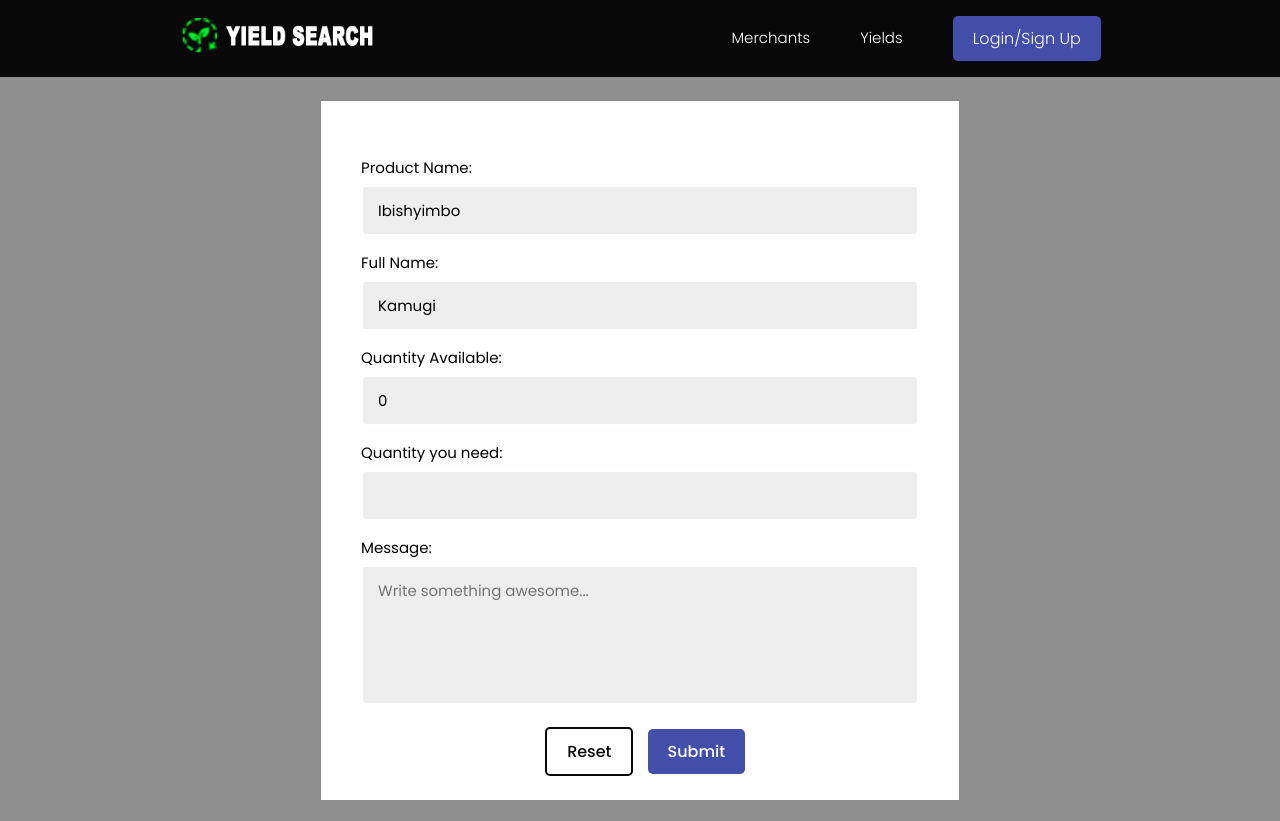
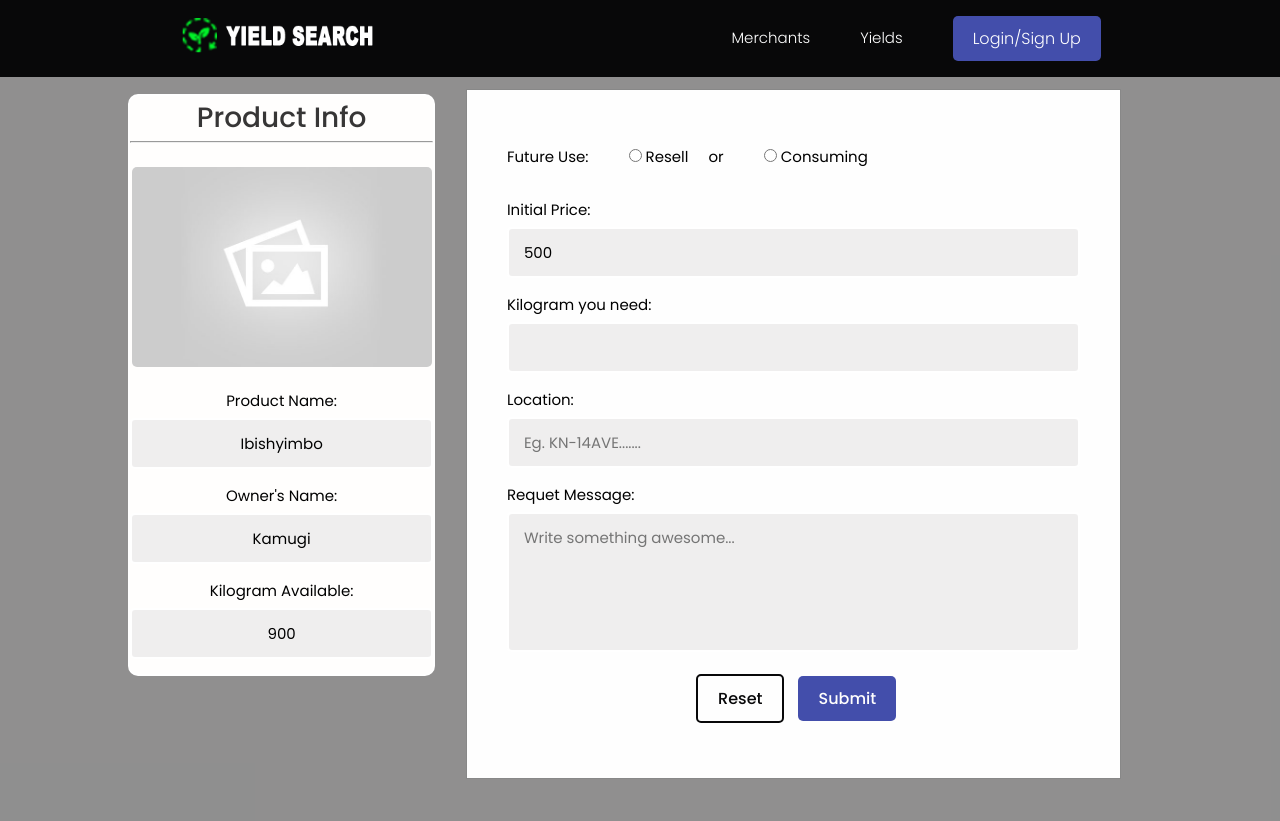
Before and after one commit to group7-agri/agri, a Django app: page /products/checkout-product/280ed93f-b243-492a-8b5e-ac4bcc96ab3e/ in a window 1280 px wide. Before the commit the page ends 800 px from the top, so only its background shows below. Run offline with Django 3.2, Linux system fonts and the light colour scheme; data comes from the database, SQL or seed files in the repository; data that the repository does not hold is empty; some libraries are stand-ins or nearby versions.

Commit message:
"After designing Order Page"

```diff
--- a/products/models.py
+++ b/products/models.py
@@ -115,8 +115,8 @@ class Order(models.Model):
     unity = models.CharField(max_length=200, null=True, blank=True)
     quantity = models.CharField(max_length=200, null=True, blank=True)
     location = models.CharField(max_length=200, null=True, blank=True)
-    request = models.TextField()
-    reply = models.TextField()
+    request = models.TextField(null=True, blank=True)
+    response = models.TextField(null=True, blank=True)
     created = models.DateTimeField(auto_now_add=True)
     id = models.UUIDField(default=uuid.uuid4, unique=True,
                           primary_key=True, editable=False)
--- a/products/templates/products/checkout.html
+++ b/products/templates/products/checkout.html
@@ -3,21 +3,28 @@
 
 
 <!-- Main Section -->
-<main class="products">
+<main class="settingsPage profile my-md opacBg">
+  <div class="container ">
+    <div class="layout">
 
-    <!-- Search Result: DevList -->
-    <section class="productsList">
-        <div class="container" >
+      <div class="column column--1of3">
+        <div class="card text-center info">
+            <h4> Product Info</h4>
+            <hr>
+            <br>
+           <img id="myModalImg" style="width:100%;max-width:300px" alt="{{product.name.name}}" class="singleProject__preview"  src="{{ product.imageURL }}" alt="portfolio thumbnail" />
+              <!-- The Modal -->
+                        <div id="myModalImage" class="modalImage">
 
+                        <!-- Modal content -->
+                        <div class="modal-contentImage">
+                            <span class="closeImage">&times;</span>
+                            <p> <img class="modal-contentImage" id="productImage"></p>
+                            <div id="captionImage" style="color:#000;"></div>
+                        </div>
 
-                <!-- The Modal -->
-            <div id="myModalForm" class="modalForm" style="display:block;">
-
-                <!-- Modal content -->
-
-                <div class="modal-contentForm">
-                    <form action="#" class="form">
-                        <!-- Input:Text -->
+                        </div>
+                                 <!-- Input:Text -->
                         <div class="form__field">
                         <label for="formInput#text">Product Name: </label>
                         <input
@@ -31,7 +38,7 @@
                         </div>
                                 <!-- Input:Text -->
                         <div class="form__field">
-                        <label for="formInput#text">Full Name: </label>
+                        <label for="formInput#text">Owner's Name: </label>
                         <input
                             class="input input--text"
                             id="formInput#text"
@@ -42,23 +49,89 @@
                         </div>
                                 <!-- Input:Text -->
                         <div class="form__field">
-                        <label for="formInput#text">Quantity Available: </label>
+                        <label for="formInput#text"> {{product.name.unity}} Available: </label>
+                        <input
+                            class="input input--text"
+                            id="formInput#text"
+                            type="text"
+                            name="text"
+                            value = "{{product.quantity}}" readonly
+                        />
+                        </div>
+        </div>
+      </div>
+
+      <div class="column column--2of3 modal-contentForm">
+
+
+        <!-- FORM STARTS HERE-->
+                    <form action="#" class="form">
+                        <!-- Input:Text -->
+                        <div class="form__field">
+                        <input  class="input input--text" id="formInput#text"type="text"
+                            name="productName"value = "{{product.name.name}}"
+                            hidden readonly
+                        />
+                        </div>
+                                <!-- Input:Text -->
+                        <div class="form__field">
+                        <input
+                            class="input input--text"
+                            id="formInput#text"
+                            type="text" name="seller"
+                            value = "{{product.owner.name}}" hidden readonly
+                        />
+                        </div>
+                                <!-- Input:Text -->
+                        <div class="form__field">
+                        <input class="input input--text" id="formInput#text"
+                            type="number" name="TotalQuantity"
+                            value = "{{product.quantity}}" hidden readonly
+                        />
+                        </div>
+
+                        <!-- TODO: THIS IS DISPLAYED FROM HERE-->
+
+                         <!-- Input:Text -->
+                        <div class="form__field">
+                            <label for="formInput#text"> Future Use:
+                                &nbsp;&nbsp;&nbsp;&nbsp;&nbsp;&nbsp;&nbsp;&nbsp;
+                                <input type="radio" class="radio" name="choice" value="Resell"> Resell
+                                &nbsp;&nbsp;&nbsp;&nbsp;or &nbsp;&nbsp;&nbsp;&nbsp;&nbsp;&nbsp;&nbsp;&nbsp;
+                                <input type="radio" class="radio" name="choice" value="Consuming"> Consuming
+
+                            </label>
+                            <br>
+
+                        <label for="formInput#text"> Initial Price: </label>
                         <input
                             class="input input--text"
                             id="formInput#text"
                             type="number"
-                            name="text"
-                            value = "{{product.quantity}}" readonly
+                            name="price"
+                            value = "{{product.name.price}}"
                         />
                         </div>
-                         <!-- Input:Text -->
+
+                      <!-- Input:Text -->
                         <div class="form__field">
-                        <label for="formInput#text"> Quantity you need: </label>
+                        <label for="formInput#text">  {{product.name.unity}} you need: </label>
                         <input
                             class="input input--text"
                             id="formInput#text"
-                            type="number"
-                            name="text"
+                            type="number" required
+                            name="quantityNeeded"
+                            value = ""
+                        />
+                        </div>
+                        <!-- Input:Text -->
+                        <div class="form__field">
+                        <label for="formInput#text"> Location: </label>
+                        <input
+                            class="input input--text" required
+                            id="formInput#text" placeholder="Eg. KN-14AVE......."
+                            type="text"
+                            name="location"
                             value = ""
                         />
                         </div>
@@ -68,10 +141,10 @@
 
                         <!-- Textarea -->
                         <div class="form__field">
-                        <label for="formInput#textarea">Message: </label>
+                        <label for="formInput#textarea">Requet Message: </label>
                         <textarea
                             class="input input--textarea"
-                            name="message"
+                            name="request"
                             id="formInput#textarea"
                             placeholder="Write something awesome..."
                         ></textarea>
@@ -80,51 +153,17 @@
                         <!-- Input:Submit / Input:Reset  -->
 
                         <div class="form__field form__field--action center">
-                        <input class="btn btn--sub--outline" type="reset" value="Reset" />
-                        <input class="btn btn--sub" type="submit" value="Submit" />
+                            <input class="btn btn--sub--outline" type="reset" value="Reset" />
+                            <input class="btn btn--sub" type="submit" value="Submit" />
                         </div>
                         </form>
 
-                <script>
-                        // Get the modal
-                        var modal = document.getElementById("myModalForm");
+            {% comment %} </div>                        {% endcomment %}
 
-                        // Get the button that opens the modal
-                        var btn = document.getElementById("{{product.id}}");
-
-                        // Get the <span> element that closes the modal
-                        var span = document.getElementsByClassName("closeForm")[0];
-
-                        // When the user clicks the button, open the modal
-                        btn.onclick = function() {
-                        modal.style.display = "block";
-                        }
-
-                        // When the user clicks on <span> (x), close the modal
-                        span.onclick = function() {
-                        modal.style.display = "none";
-                        }
-
-                        // When the user clicks anywhere outside of the modal, close it
-                        window.onclick = function(event) {
-                        if (event.target == modal) {
-                            modal.style.display = "none";
-                        }
-                        }
-                </script>
-
-
-
-
-
-        </div>
-    </section>
-
-
-
-
+      </div>
+    </div>
+  </div>
 </main>
-
 
 
 
--- a/products/templates/products/single-product.html
+++ b/products/templates/products/single-product.html
@@ -38,6 +38,7 @@
 
             </div>
             <div class="column column--2of3">
+
                 <img id="myModalImg" alt="{{product.name.name}}" class="singleProject__preview"  src="{{ product.imageURL }}" alt="portfolio thumbnail" />
 
 
--- a/static/styles/main.css
+++ b/static/styles/main.css
@@ -8,11 +8,13 @@
   opacity: 0.65;
   cursor: not-allowed;
 }
-.singleProject__subtitle{
-  color: #000;
+
+:root{
+  --color-text: #373636;
 }
-:root{
-  --color-text: #4b4b4b;
+
+h5 .singleProject__subtitle{
+  color: var(--color-text);
 }
 
 .message__body{
@@ -265,7 +267,17 @@ textarea{
   cursor: pointer;
 }
 
+.opacBg{
+  margin: 0;
+  padding: 1.2rem 0;
+  background-color: rgba(0,0,0,0.4); /* Black w/ opacity */
+}
 
+.info input.input[type='text']{
+  padding-left: auto;
+  text-align: center;
+  padding-right: auto;
+}
 
 /* MODAL IMAGE */
 
@@ -274,7 +286,9 @@ textarea{
   cursor: pointer;
   transition: 0.3s;
 }
-
+.radio{
+  padding-left: 1.3rem;
+}
 #myModalImg:hover {opacity: 0.7;}
 /* The Modal (background) */
 .modalImage {
```
Also changed, not shown: db.sqlite3, products/migrations/0023_auto_20230108_1018.py (added), products/migrations/0024_rename_reply_order_response.py (added).
